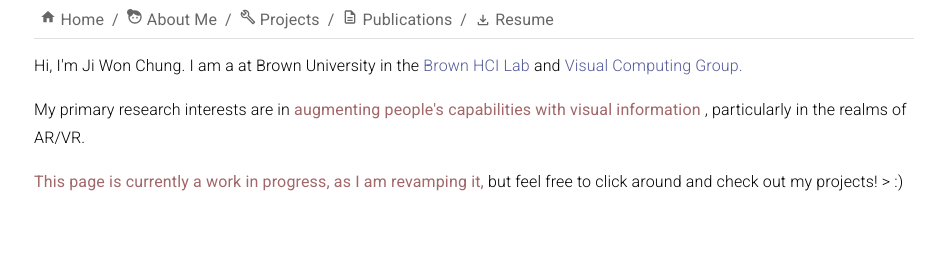
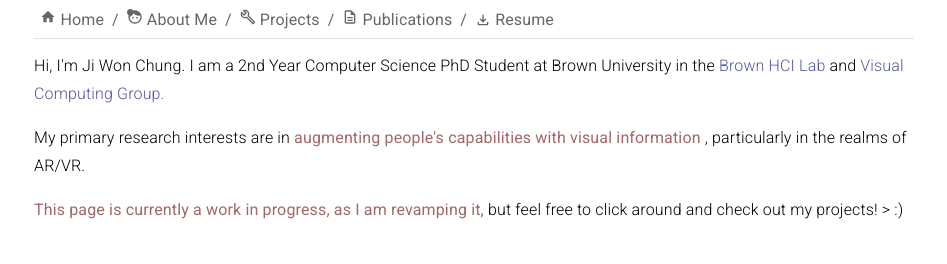
Before and after one commit to g1isgone/g1isgone.github.io, a React (Create React App) app: page / in a window 1280 px wide. Shown: the part 173-437 px from the top of the page, without its empty margins (166-1113 px from the left). Built offline with nearby package versions, Linux system fonts and the light colour scheme.

Commit message:
about me bug with no occupation

```diff
--- a/src/assets/pageData.json
+++ b/src/assets/pageData.json
@@ -1,7 +1,7 @@
 {
 	"title" : "Ji Won Chung",
 	"aboutMe" : {
-        "occupation" : "2nd Year Computer Science PhD Student",
+                "occupation" : "2nd Year Computer Science PhD Student",
 		"advisor1" : {
 			"name" : "Jeff Huang",
 			"ref": "https://jeffhuang.com/",
--- a/src/components/AboutMe.js
+++ b/src/components/AboutMe.js
@@ -8,13 +8,12 @@ export default function AboutMe() {
   return (
     <div id="about-me-container">
     <Typography align="left"  variant="subtitle1" sx={{fontWeight:'light'}}>
-      Hi, I'm {pageData.title}. I am a {pageData.occupation} at Brown University in the
+      Hi, I'm {pageData.title}. I am a {pageData.aboutMe.occupation} at Brown University in the
       <Link href={pageData.aboutMe.advisor1.labRef} color="#53599A" underline="hover"> {pageData.aboutMe.advisor1.labName} </Link> and
       <Link href={pageData.aboutMe.advisor2.labRef} color="#53599A" underline="hover"> {pageData.aboutMe.advisor2.labName}. </Link>
       <p></p>
 
       My primary research interests are in <BoldText txt="augmenting people's capabilities with visual information"/>, particularly in the realms of AR/VR.
-
 
       <p></p>
       <BoldText txt="This page is currently a work in progress, as I am revamping it,"/> but feel free to click around and check out my projects! > :)
```
